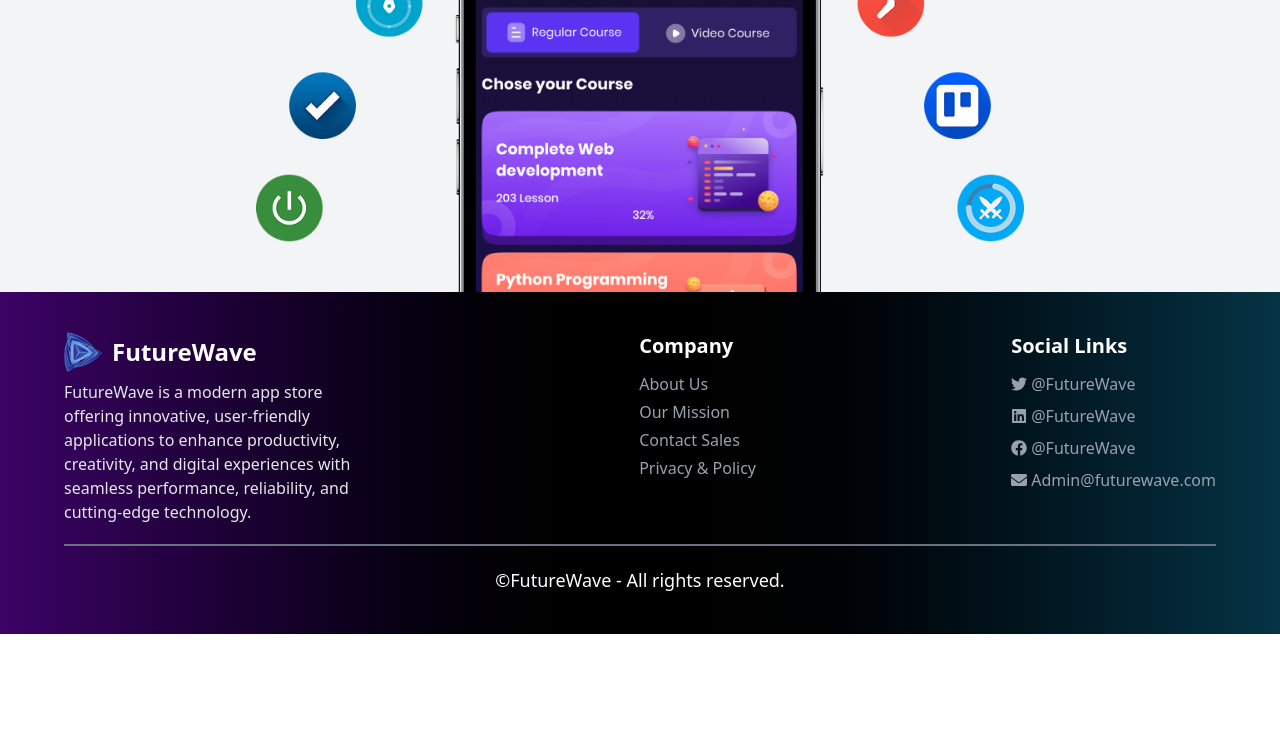
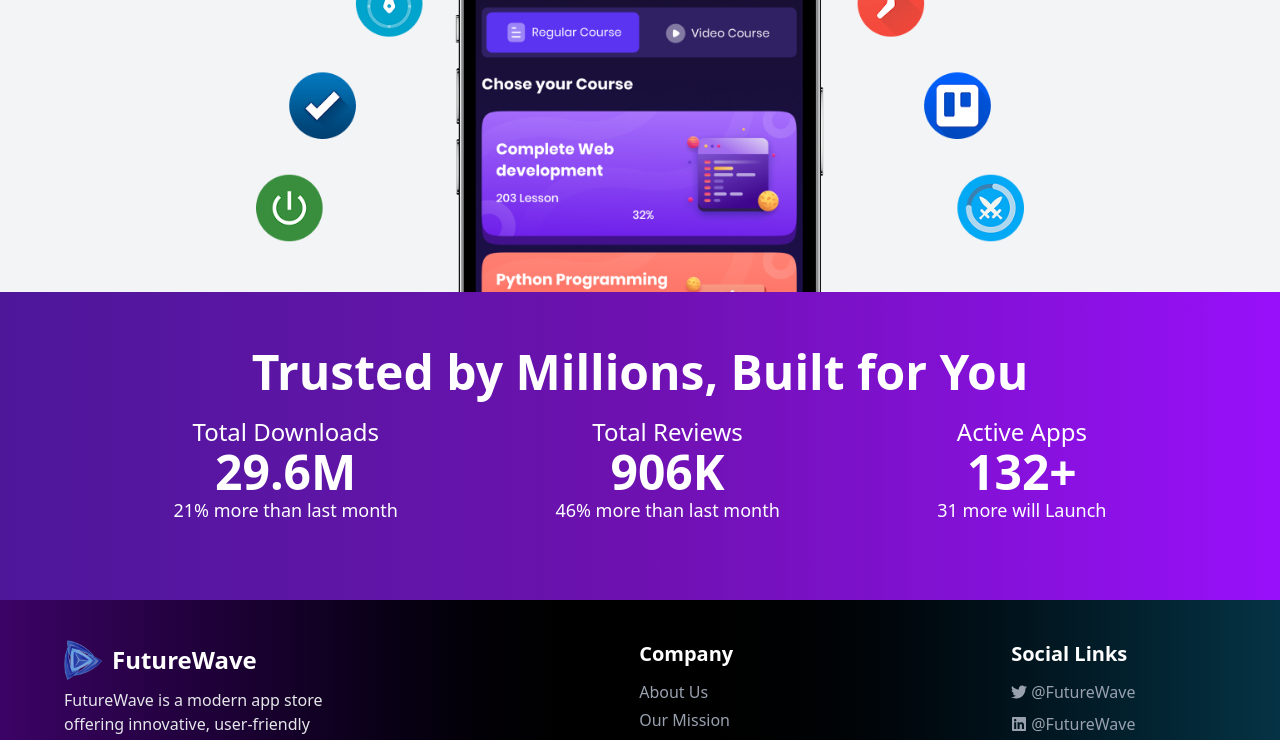
Before and after one commit to nahiyankhan55/B12-A5-FutureWave, a React (Vite) app: page / in a window 1280 px wide. Shown: the part 452-1192 px from the top of the page. Before the commit the page ends 1086 px from the top, so only its background shows below. Built offline with nearby package versions, Linux system fonts and the light colour scheme.

Commit message:
homepage stats section add

```diff
--- a/package.json
+++ b/package.json
@@ -15,6 +15,7 @@
     "react-dom": "^19.1.1",
     "react-icons": "^5.5.0",
     "react-router": "^7.9.3",
+    "react-toastify": "^11.0.5",
     "tailwindcss": "^4.1.14"
   },
   "devDependencies": {
--- a/src/Components/Home/HomeComponents/Header.jsx
+++ b/src/Components/Home/HomeComponents/Header.jsx
@@ -30,7 +30,7 @@
         </a>
         <a
           className="py-2 sm:px-4 px-3 rounded-md flex items-center gap-1 font-semibold sm:text-lg text-xs text-gray-600 hover:text-black hover:scale-105 duration-300 hover:bg-gray-50 transition border-2"
-          href="https://github.com/nahiyankhan55"
+          href="https://www.apple.com/store"
           target="_blank"
         >
           <FaApple className="sm:text-xl text-lg"></FaApple>
--- /dev/null
+++ b/src/Components/Home/HomeComponents/Stats.jsx
@@ -0,0 +1,40 @@
+const Stats = () => {
+  return (
+    <div className="w-full lg:px-14 md:px-10 px-5 lg:py-14 md:py-10 py-8 bg-gradient-to-l from-purple-600 via-purple-800 to-violet-900 text-center">
+      <h2 className="xl:text-5xl lg:text-4xl md:text-3xl text-2xl font-bold text-white">
+        Trusted by Millions, Built for You
+      </h2>
+      <div className="w-full flex items-center gap-10 justify-evenly flex-wrap text-white my-5">
+        <div>
+          <span className="font-extralight md:text-2xl sm:text-xl text-lg">
+            Total Downloads
+          </span>
+          <h3 className="font-bold text-2xl md:text-4xl sm:text-3xl lg:text-5xl">
+            29.6M
+          </h3>
+          <p className="sm:text-lg text-base">21% more than last month</p>
+        </div>
+        <div>
+          <span className="font-extralight md:text-2xl sm:text-xl text-lg">
+            Total Reviews
+          </span>
+          <h3 className="font-bold text-2xl md:text-4xl sm:text-3xl lg:text-5xl">
+            906K
+          </h3>
+          <p className="sm:text-lg text-base">46% more than last month</p>
+        </div>
+        <div>
+          <span className="font-extralight md:text-2xl sm:text-xl text-lg">
+            Active Apps
+          </span>
+          <h3 className="font-bold text-2xl md:text-4xl sm:text-3xl lg:text-5xl">
+            132+
+          </h3>
+          <p className="sm:text-lg text-base">31 more will Launch</p>
+        </div>
+      </div>
+    </div>
+  );
+};
+
+export default Stats;
--- a/src/Components/Home/HomePage.jsx
+++ b/src/Components/Home/HomePage.jsx
@@ -1,9 +1,11 @@
 import Header from "./HomeComponents/Header";
+import Stats from "./HomeComponents/Stats";
 
 const HomePage = () => {
   return (
     <div>
       <Header></Header>
+      <Stats></Stats>
     </div>
   );
 };
```
Also changed, not shown: 1 other file (tests, documents, lock files or other folders).
